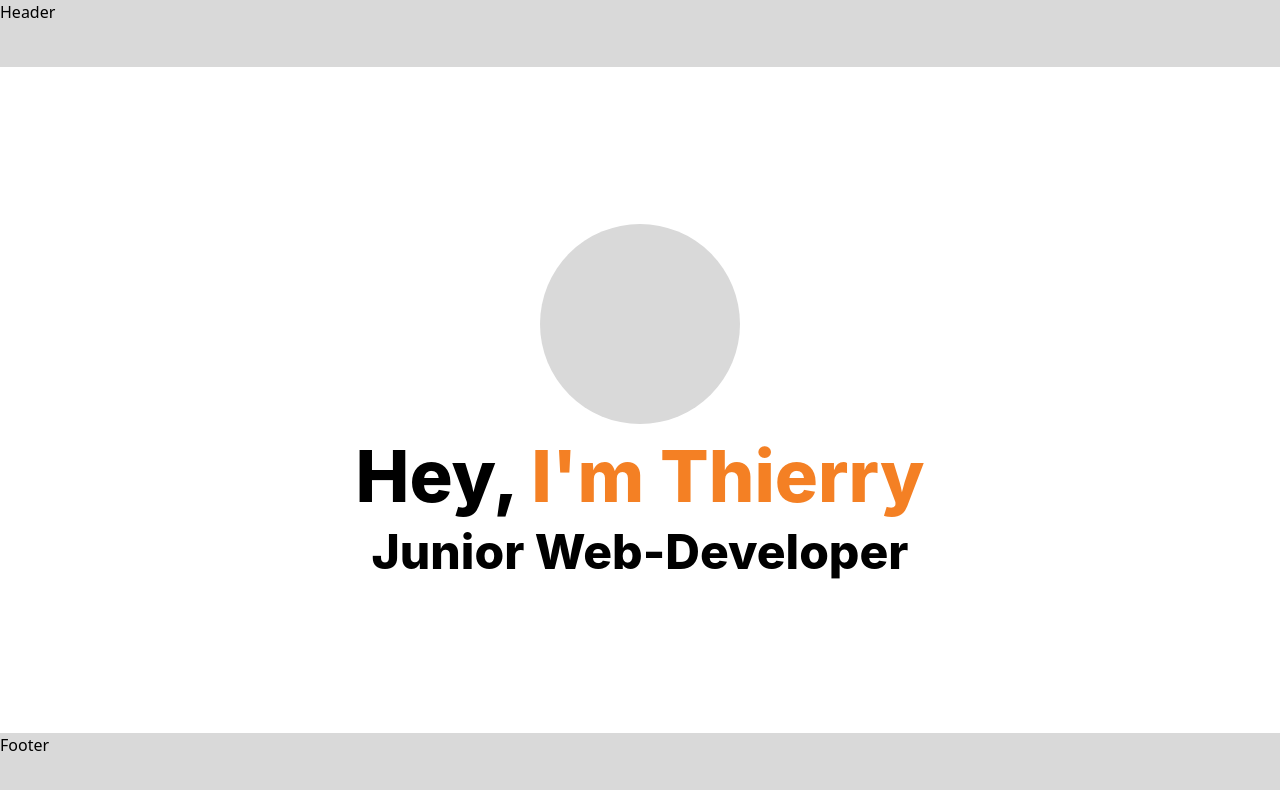
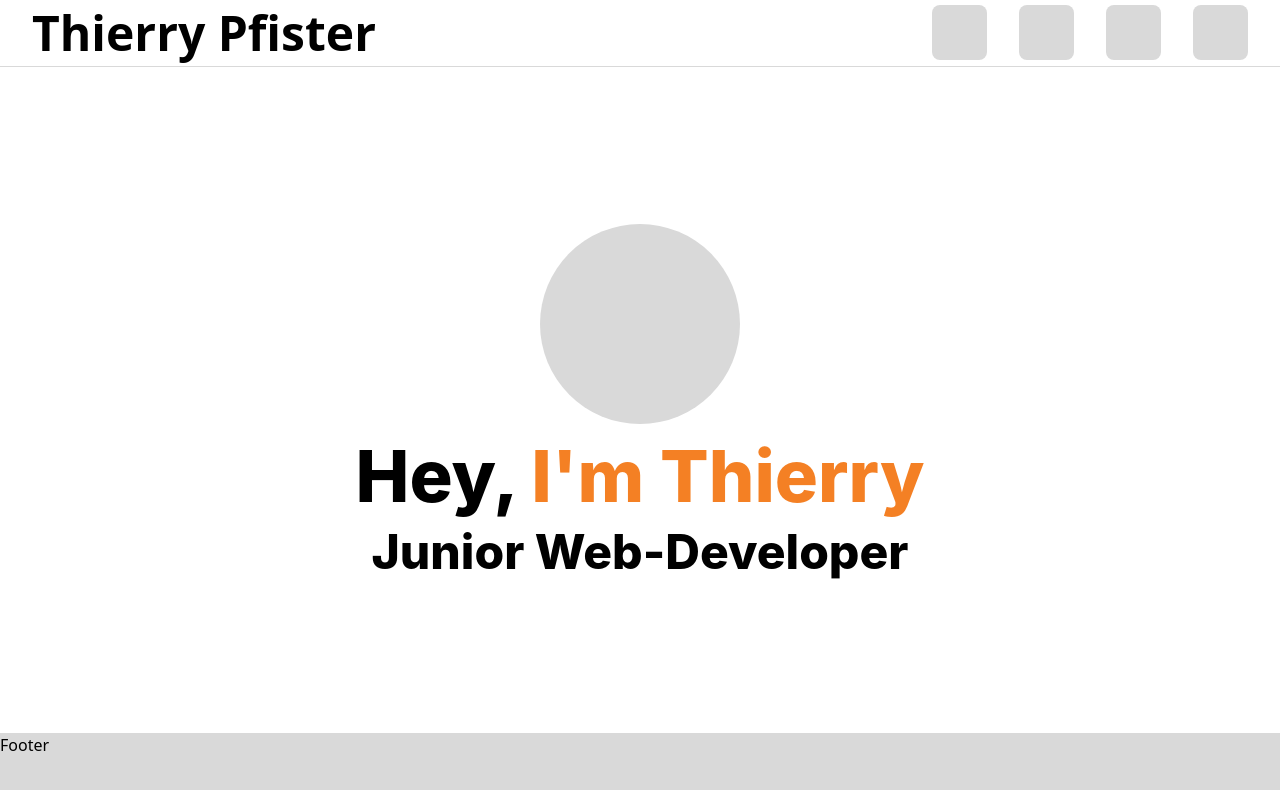
Before and after one commit to N4choWasTaken/CV, a React (Vite) app: page / in a window 1280 px wide. Shown: the top 790 px of the page. Built offline with nearby package versions, Linux system fonts and the light colour scheme.

Commit message:
:lipstick: designed Navigation

```diff
--- a/src/components/Header.tsx
+++ b/src/components/Header.tsx
@@ -1,8 +1,12 @@
 export default function Header() {
     return (
-        <div className="header">
-            <div className="w-full h-full">
-                <p>Header</p>
+        <div className="w-full h-full border-b border-base flex justify-between items-center">
+            <h1 className="text-5xl font-extrabold text-center ml-8">Thierry Pfister</h1>
+            <div className="flex justify-around items-center gap-8 mr-8">
+                <a href="#" className="w-[55px] h-[55px] bg-base rounded-lg"></a>
+                <a href="#" className="w-[55px] h-[55px] bg-base rounded-lg"></a>
+                <a href="#" className="w-[55px] h-[55px] bg-base rounded-lg"></a>
+                <a href="#" className="w-[55px] h-[55px] bg-base rounded-lg"></a>
             </div>
         </div>
     )
--- a/src/layouts/MainLayout.tsx
+++ b/src/layouts/MainLayout.tsx
@@ -8,7 +8,7 @@ interface MainLayoutProps {
 export default function MainLayout(props: MainLayoutProps) {
   return (
     <div className="h-screen w-screen grid grid-rows-12">
-        <div className="row-span-1 bg-base">
+        <div className="row-span-1">
             <Header />
         </div>
         <div className="row-span-10">
```
